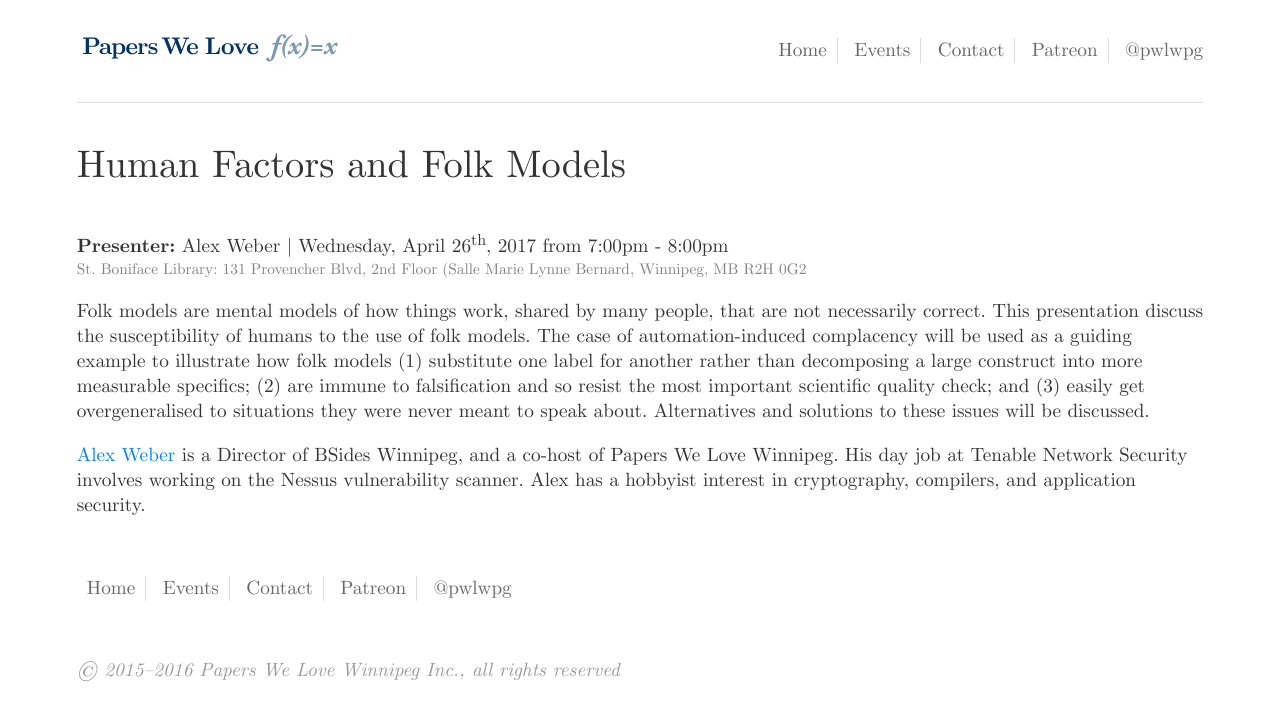
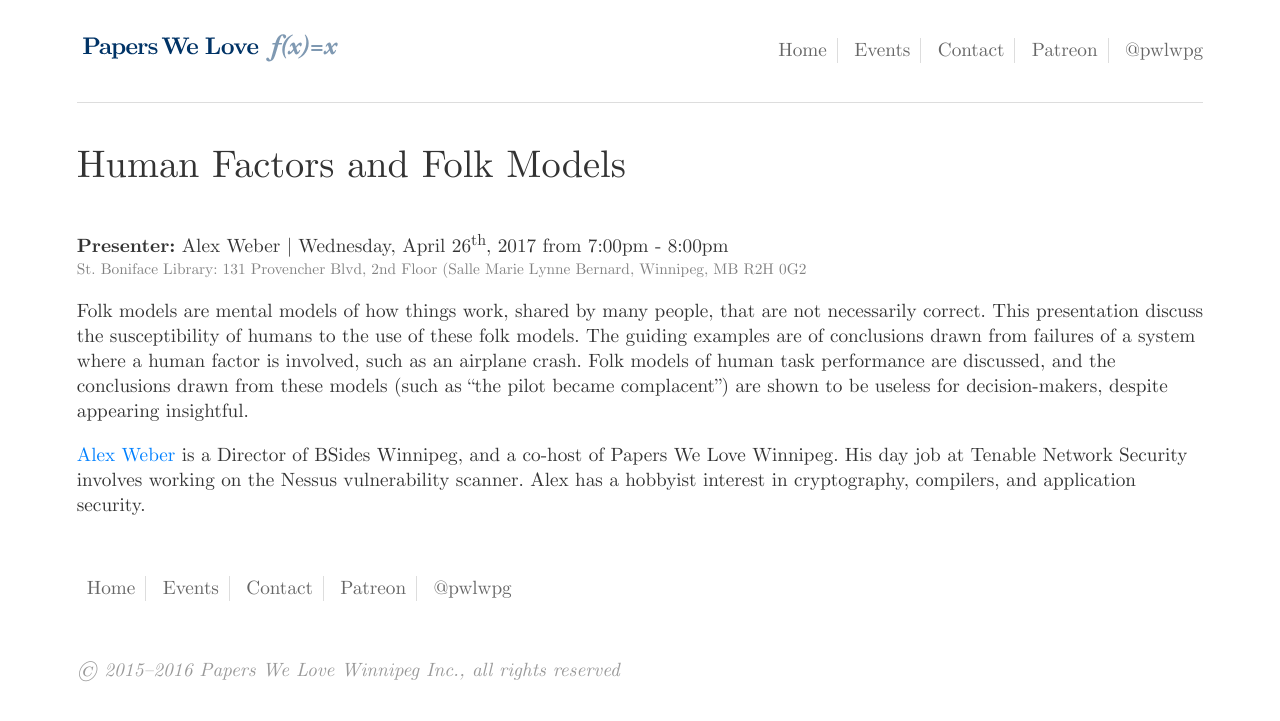
Before and after one commit to pwlwpg/pwlwpg.github.io, a Jekyll site: the page built from _events/2017-03-21-alex-weber.md, in a window 1280 px wide. Shown: the top 721 px of the page. Built offline with Jekyll 4.4.1, drawn with Linux system fonts in a browser that asks for light colours.

Commit message:
Make the abstract sound more cooler

```diff
--- a/_events/2017-03-21-alex-weber.md
+++ b/_events/2017-03-21-alex-weber.md
@@ -8,6 +8,6 @@ location:  library-stb
 upcoming:  true
 ---
 
-Folk models are mental models of how things work, shared by many people, that are not necessarily correct. This presentation discuss the susceptibility of humans to the use of folk models. The case of automation-induced complacency will be used as a guiding example to illustrate how folk models (1) substitute one label for another rather than decomposing a large construct into more measurable specifics; (2) are immune to falsification and so resist the most important scientific quality check; and (3) easily get overgeneralised to situations they were never meant to speak about. Alternatives and solutions to these issues will be discussed.
+Folk models are mental models of how things work, shared by many people, that are not necessarily correct. This presentation discuss the susceptibility of humans to the use of these folk models. The guiding examples are of conclusions drawn from failures of a system where a human factor is involved, such as an airplane crash. Folk models of human task performance are discussed, and the conclusions drawn from these models (such as "the pilot became complacent") are shown to be useless for decision-makers, despite appearing insightful.
 
 [Alex Weber](https://twitter.com/alexwebr) is a Director of BSides Winnipeg, and a co-host of Papers We Love Winnipeg. His day job at Tenable Network Security involves working on the Nessus vulnerability scanner. Alex has a hobbyist interest in cryptography, compilers, and application security.
```
